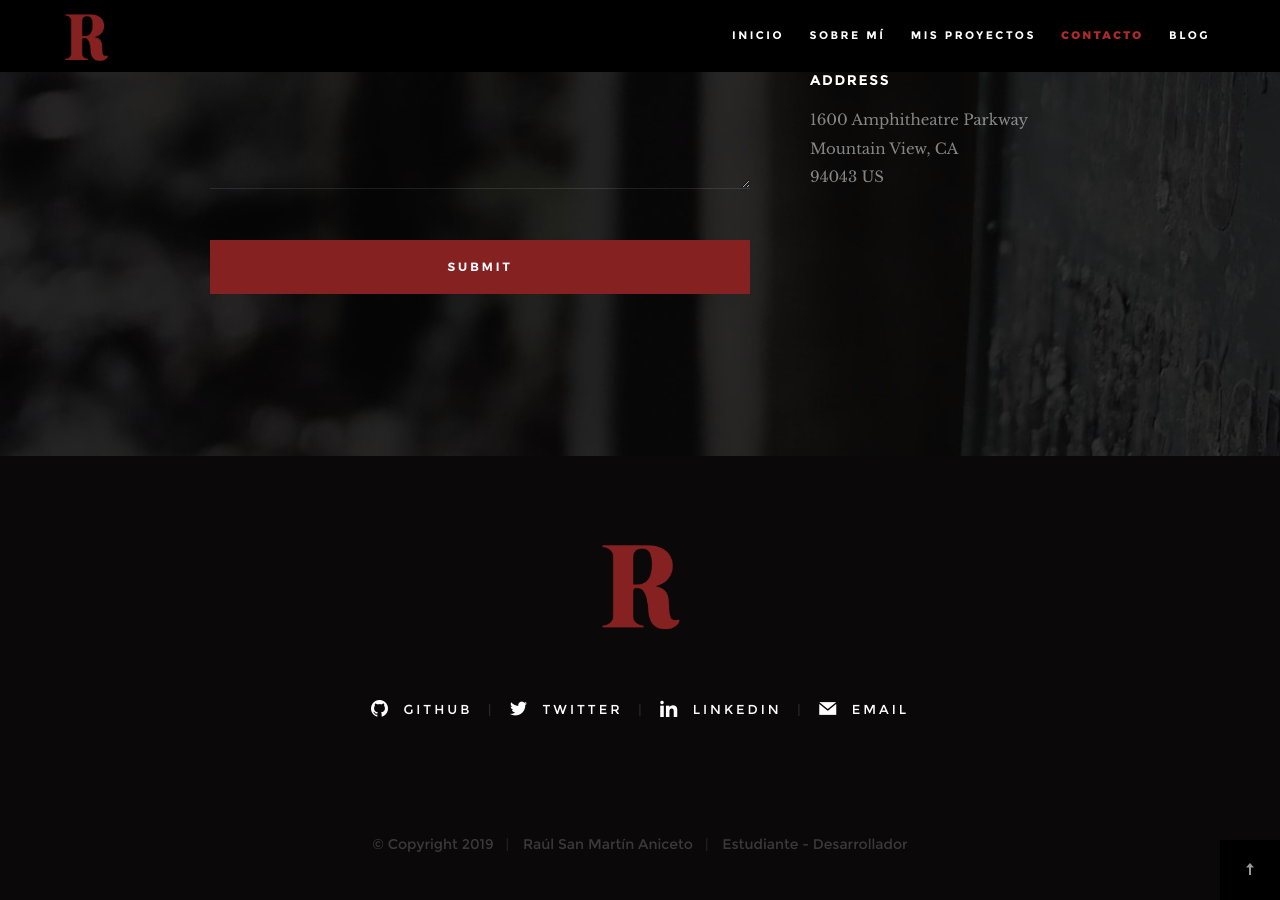
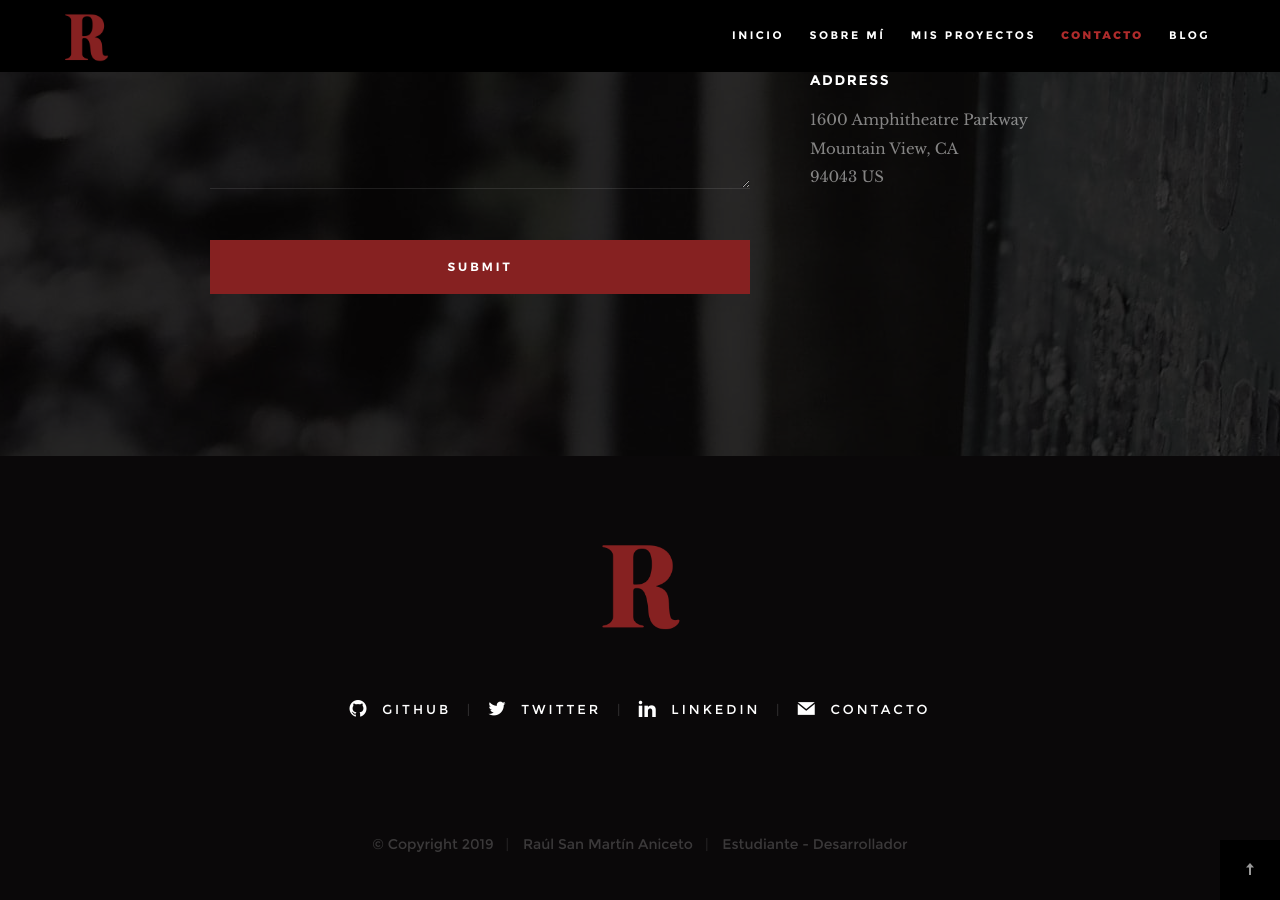
Before and after one commit to MrAnnix/Hola-theme-Jekyll, a Jekyll site: the page built from index.html, in a window 1280 px wide and 900 px high, scrolled down 8091 px. Built offline with Jekyll 4.4.1, drawn with Linux system fonts in a browser that asks for light colours.

Commit message:
Update _config.yml

```diff
--- a/_config.yml
+++ b/_config.yml
@@ -30,7 +30,7 @@ social:
   - title: Linkedin
     icon: "im im-linkedin"
     link: "https://www.linkedin.com/in/raul-san-martin-aniceto"
-  - title: Email
+  - title: Contacto
     icon: "im im-mail"
     smoothscroll: yes
     link: "/#contact"
```
